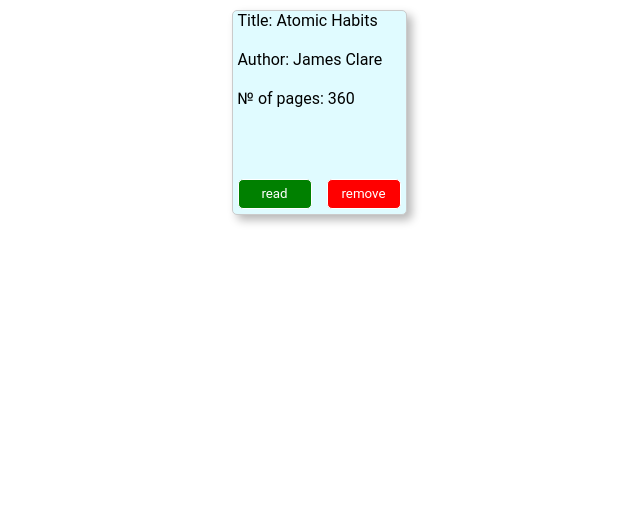
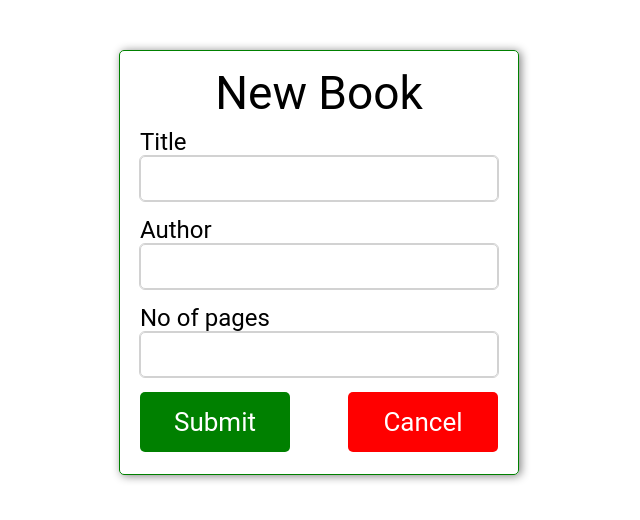
Before and after one commit to unggie/library, a plain HTML site: page index.html in a window 1280 px wide. Shown: the whole page, without its empty margins (321-961 px from the left). Drawn offline with Linux system fonts and the light colour scheme.

Commit message:
Working on the feature to add new books to libray

```diff
--- a/index.html
+++ b/index.html
@@ -7,27 +7,31 @@
     <title>Card</title>
 </head>
 <body>
-    <div class="container">
-        <div class="card">
-            <div class="top">
-                <div class="title">
-                    <span>Title:</span>
-                    <span>Atomic Habits</span>
-                </div>
-                <div class="author">
-                    <span>Author:</span>
-                    <span>James Clare</span>
-                </div>
-                <div class="number-of-pages">
-                    <span>№ of pages:</span>
-                    <span>360</span>
-                </div>
+    <button type="button" style="display: none;">Add book</button>
+    <form action="#">
+        <div class="form">
+            <span>New Book</span>
+            <div>
+                <label for="title">Title</label>
+                <input type="text" name="title" id="title" required>
             </div>
-            <div class="bottom">
-                <button type="button" class="btn read">read</button>
-                <button type="button" class="btn remove">remove</button>
+            <div>
+                <label for="author">Author</label>
+                <input type="text" name="author" id="author" required>
+            </div>
+            <div>
+                <label for="pages">No of pages</label>
+                <input type="number" name="pages" id="pages" required>
+            </div>
+            <div class="button-container">
+                <button type="button" class="submit">Submit</button>
+                <button type="button" class="cancel">Cancel</button>
             </div>
         </div>
+    </form>
+    <div class="container">
+
     </div>
+    <script src="script.js"></script>
 </body>
 </html>
--- a/script.js
+++ b/script.js
@@ -0,0 +1,53 @@
+const container = document.querySelector('.container');
+
+const bookCollection = [];
+
+function Book(title, author, pages) {
+    this.title = title;
+    this.author = author;
+    this.pages = pages;
+    this.id = crypto.randomUUID();
+}
+
+function createAppendElement(book){
+    const card = document.createElement("div");
+    const top = document.createElement("div");
+    const bottom = document.createElement("div");
+    const title = document.createElement("div");
+    const author = document.createElement("div");
+    const pages = document.createElement("div");
+    const readbtn = document.createElement("button");
+    const removebtn = document.createElement("button")
+
+    card.classList.add("card");
+    top.classList.add("top")
+    bottom.classList.add("bottom");
+    title.classList.add("title");
+    author.classList.add("author");
+    pages.classList.add("number-of-pages");
+    readbtn.classList.add("btn", "read");
+    removebtn.classList.add("btn", "remove");
+
+    title.textContent = `Title: ${book.title}`;
+    author.textContent = `Author: ${book.author}`;
+    pages.textContent = `No of pages: ${book.pages}`;
+    readbtn.textContent = `read`;
+    removebtn.textContent = `remove`;
+
+    top.appendChild(title);
+    top.appendChild(author);
+    top.appendChild(pages);
+
+    bottom.appendChild(readbtn);
+    bottom.appendChild(removebtn);
+
+    card.appendChild(top);
+    card.appendChild(bottom);
+
+    container.appendChild(card);
+
+}
+
+// const story = new Book('The meditation', 'Marcus Aurelius', '120');
+// // console.log(story);
+// createAppendElement(story);
--- a/style.css
+++ b/style.css
@@ -4,7 +4,14 @@
     box-sizing: border-box;
     font-family: Roboto;
 }
-
+body{
+    height: 100vh;
+}
+.container{
+    display: none;
+    grid-template-columns: repeat(6, 1fr);
+    border: 1px solid black;
+}
 .card{
     margin: 10px auto;
     display: flex;
@@ -49,3 +56,61 @@
 .remove{
     background: red;
 }
+
+
+/* Form */
+
+
+.form{
+    display: flex;
+    margin: 50px auto;
+    border: 1px solid green;
+    width: 400px;
+    flex-direction: column;
+    box-shadow: 2px 1px 10px grey;
+    border-radius: 5px;
+    padding: 15px 20px;
+}
+.form span{
+    display: block;
+    text-align: center;
+    font-size: 46px;
+}
+.form div{
+    display: flex;
+    flex-direction: column;
+    padding: 7.5px 0;
+}
+.form .button-container{
+    display: flex;
+    flex-direction: row;
+    justify-content: space-between;
+}
+.submit, .cancel{
+    width: 150px;
+    border: none;
+    font-size: 26px;
+    color: #fff;
+    border-radius: 5px;
+    padding: 15px 0;
+}
+.submit{
+    background: green;
+}
+.cancel{
+    background: red;
+}
+label{
+    font-size: 24px;
+}
+input{
+    width: 100%;
+    height: 45px;
+    border-radius: 5px;
+    border: 1px solid rgb(210, 210, 210);
+    outline: 1px solid rgb(210, 210, 210);
+}
+input:focus{
+    outline: 1px solid blue;
+    border: 1px solid blue;
+}
```
